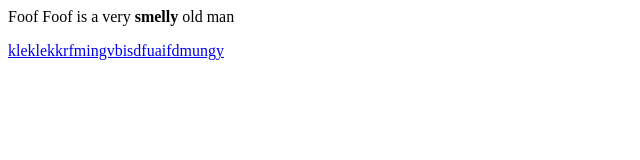
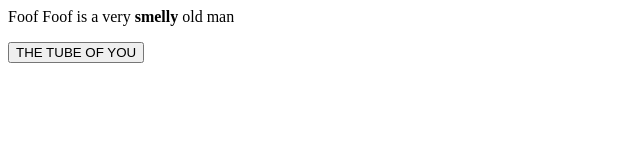
Before and after one commit to JVBGS/JVBGS.github.io, a plain HTML site: page wawaw.html in a window 1280 px wide. Shown: the whole page, without its empty margins (0-640 px from the left). Drawn offline with Linux system fonts and the light colour scheme.

Commit message:
Update wawaw.html

```diff
--- a/wawaw.html
+++ b/wawaw.html
@@ -4,6 +4,6 @@
 </head>
 <body>
 <p>Foof Foof is a very <b>smelly</b> old man</p>
-<a src="button.css" href="youtube.com" class="button">kleklekkrfmingvbisdfuaifdmungy</a>
+<button href="https://youtube.com/">THE TUBE OF YOU</button>
 </body>
 </html>
```
